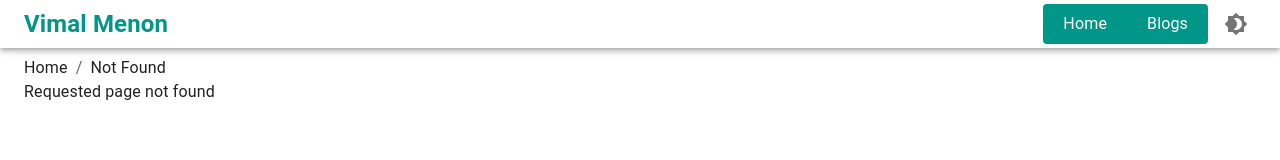
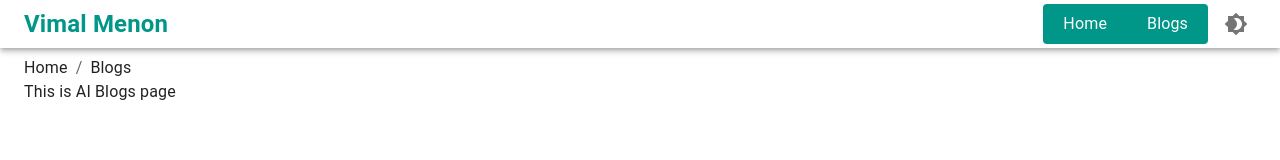
Before and after one commit to vimalmenon/vimalmenon.github.io, a Next.js app: page /blogs/ai in a window 1280 px wide. Before the commit this address had no page. Shown: the top 160 px of the page. Built offline with nearby package versions, Linux system fonts and the light colour scheme; what @mui/material-nextjs would draw is missing.

Commit message:
add AI Blogs

```diff
--- /dev/null
+++ b/src/app/blogs/ai/page.tsx
@@ -0,0 +1,20 @@
+import Box from '@mui/material/Box';
+import type { Metadata } from 'next';
+import { Breadcrumbs } from '@common';
+import { Navigation } from '@data';
+
+export const metadata: Metadata = {
+  description: "This is Vimal Menon's personal website",
+  title: 'AI | Blogs | Vimal Menon',
+};
+
+const Page: React.FC = () => {
+  return (
+    <Box component="main">
+      <Breadcrumbs navigation={Navigation.Blogs} />
+      <div>This is AI Blogs page</div>
+    </Box>
+  );
+};
+
+export default Page;
```
